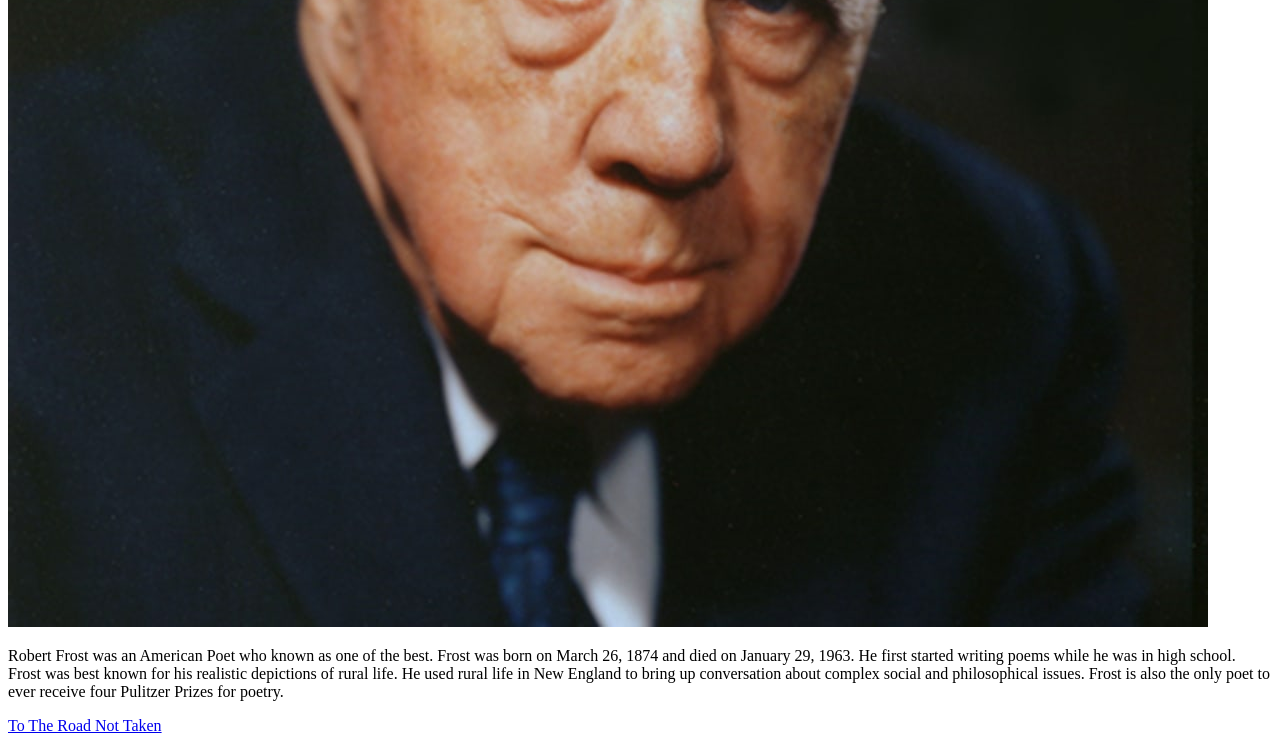
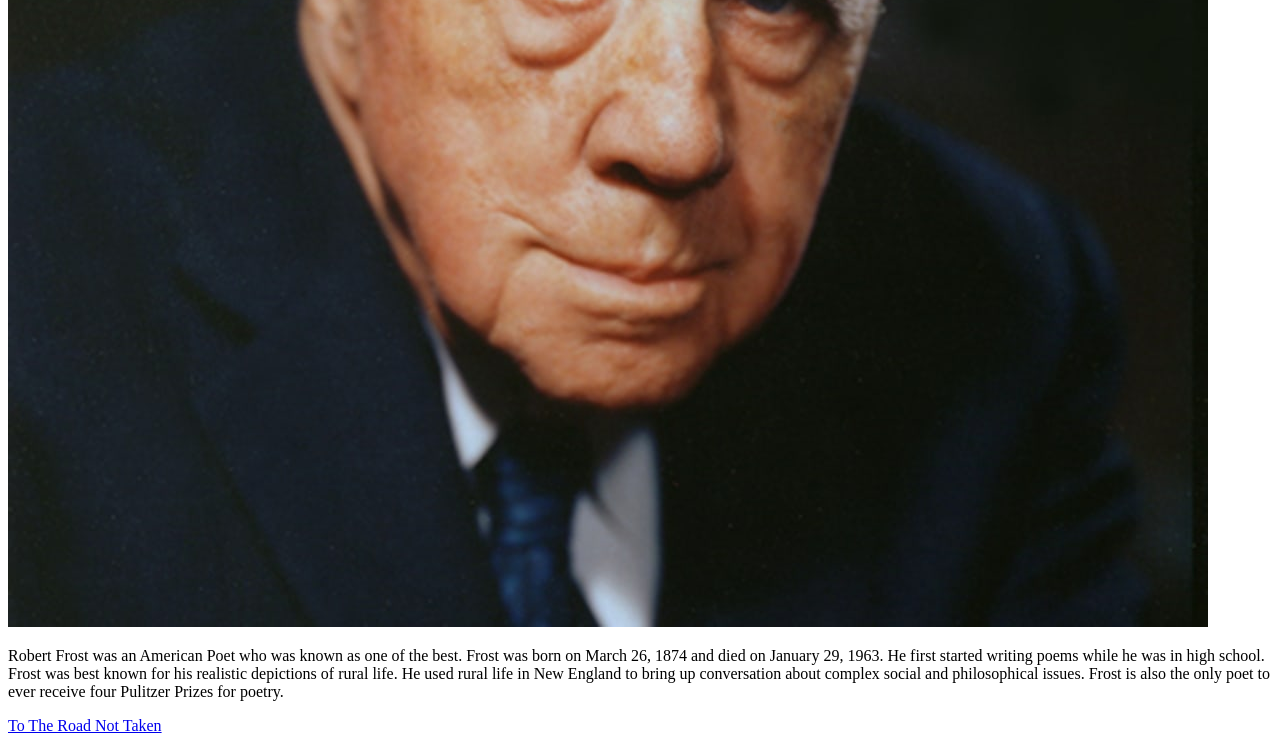
Before and after one commit to gcortez53/web-dev-hw, a plain HTML site: page Project-01/about.html in a window 1280 px wide. Shown: the part 653-1396 px from the top of the page. Drawn offline with Linux system fonts and the light colour scheme.

Commit message:
Updated about.html

```diff
--- a/Project-01/about.html
+++ b/Project-01/about.html
@@ -7,7 +7,7 @@
   <body>
     <h1>About Robert Frost</h1>
     <img src="./images/RobertFrost.jpeg" />
-    <p>Robert Frost was an American Poet who known as one of the best. Frost was born on March 26, 1874 and died on January 29, 1963. He first started writing poems while he was in high school. Frost was best known for his realistic depictions of rural life. He used rural life in New England to bring up conversation about complex social and philosophical issues. Frost is also the only poet to ever receive four Pulitzer Prizes for poetry.</p>
+    <p>Robert Frost was an American Poet who was known as one of the best. Frost was born on March 26, 1874 and died on January 29, 1963. He first started writing poems while he was in high school. Frost was best known for his realistic depictions of rural life. He used rural life in New England to bring up conversation about complex social and philosophical issues. Frost is also the only poet to ever receive four Pulitzer Prizes for poetry.</p>
     <a href="./index.html">To The Road Not Taken</a>
   </body>
 </html>
```
